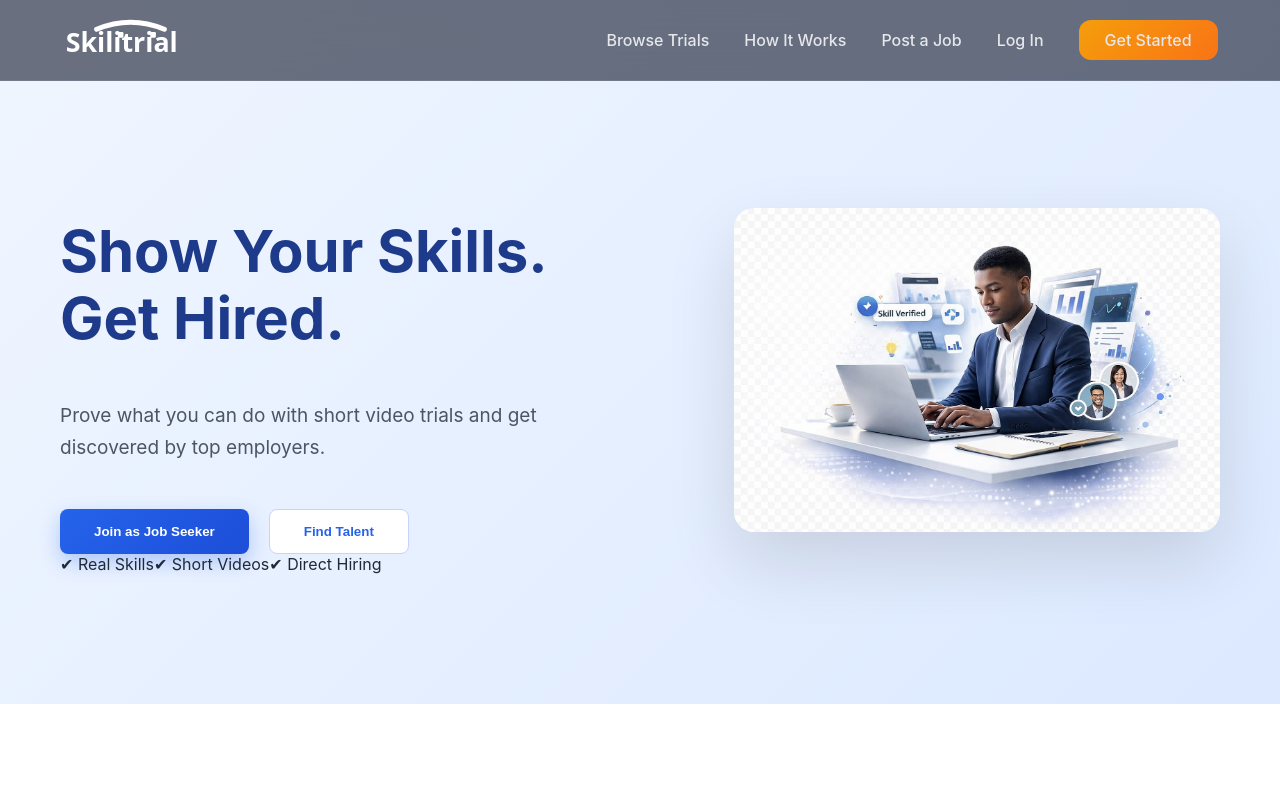
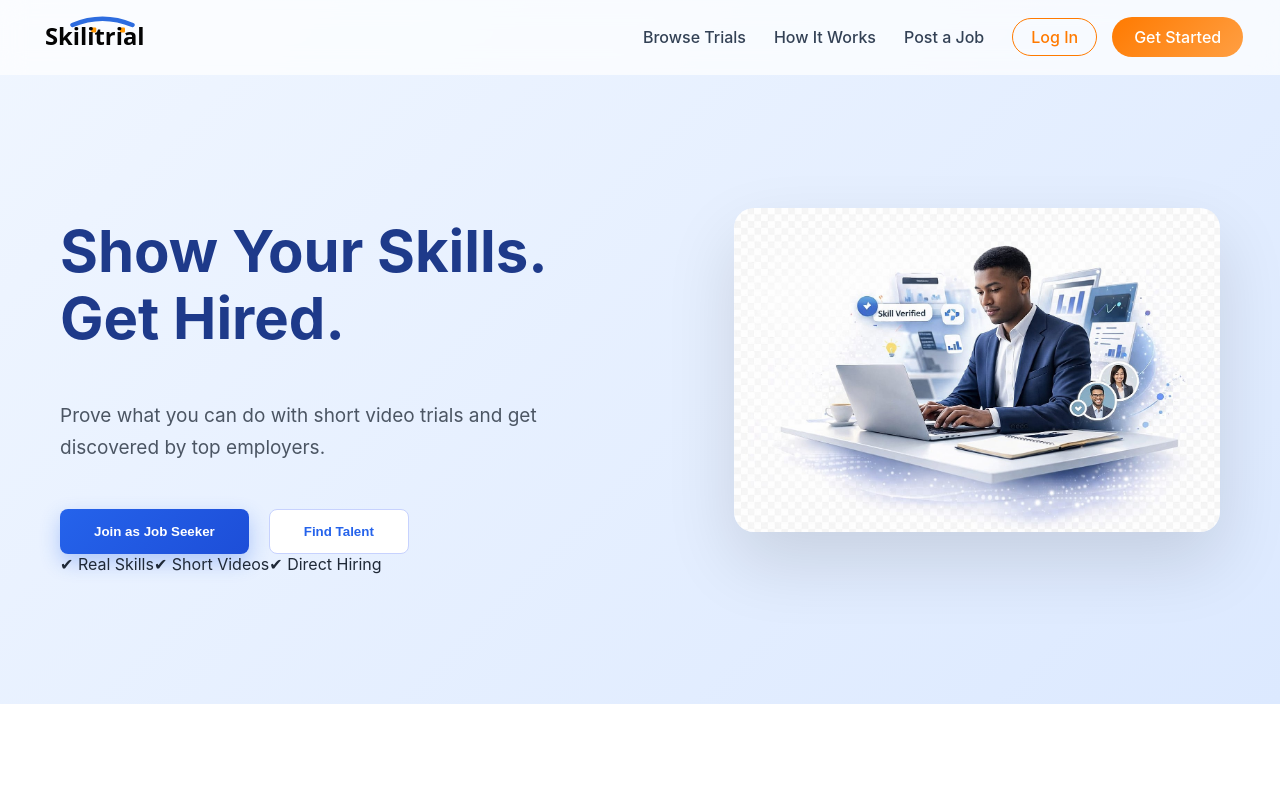
Before and after one commit to sahilbagal2004/Skilitrial, a React app in the folder skilitrial/frontend/: page / in a window 1280 px wide. Shown: the top 800 px of the page. Built offline with nearby package versions, Linux system fonts and the light colour scheme; the HTML template or start-up script is replaced by a standard one.

Commit message:
updated version

```diff
--- a/skilitrial/frontend/package.json
+++ b/skilitrial/frontend/package.json
@@ -11,6 +11,7 @@
   },
   "dependencies": {
     "axios": "^1.13.5",
+    "framer-motion": "^12.34.3",
     "lucide-react": "^0.575.0",
     "react": "^19.2.0",
     "react-dom": "^19.2.0",
--- a/skilitrial/frontend/src/components/Navbar.css
+++ b/skilitrial/frontend/src/components/Navbar.css
@@ -1,126 +1,182 @@
-/* ================= NAVBAR ================= */
-
+/* BASE NAVBAR */
 .navbar {
   position: fixed;
   top: 0;
-  left: 0;
-  width: 92%;
-  height: 80px;
+  width: 94%;
+  padding: 15px 40px;
+  display: flex;
+  justify-content: space-between;
+  align-items: center;
 
-  display: flex;
-  align-items: center;
-  justify-content: space-between;
+  backdrop-filter: blur(12px);
+  background: rgba(255, 255, 255, 0.7);
 
-  padding: 0 60px;
-
-  background: rgba(15, 23, 42, 0.6);
-  backdrop-filter: blur(20px);
-  -webkit-backdrop-filter: blur(20px);
-
-  border-bottom: 1px solid rgba(255,255,255,0.08);
+  border-bottom: 1px solid transparent;
+  transition: 0.3s ease;
   z-index: 1000;
 }
 
-/* ================= LOGO ================= */
-
-.logo {
-  display: flex;
-  align-items: center;
+/* Background change on scroll */
+.navbar.scrolled {
+  background: white;
+  box-shadow: 0 8px 30px rgba(0, 0, 0, 0.08);
+  border-bottom: 1px solid rgba(255, 122, 0, 0.2);
 }
 
-.logo img {
-  height: 45px;
-  filter: brightness(0) invert(1);
+/* SUBTLE GLOW LINE */
+.navbar::after {
+  content: "";
+  position: absolute;
+  bottom: 0;
+  left: 0;
+  width: 100%;
+  height: 2px;
+  background: linear-gradient(to right, #ff7a00, #ff9f43);
+  opacity: 0;
+  transition: 0.3s;
 }
 
-/* ================= NAV LINKS ================= */
+.navbar.scrolled::after {
+  opacity: 1;
+}
 
+/* LOGO */
+.logo img {
+  height: 40px;
+}
+
+/* NAV LINKS */
 .nav-links {
   display: flex;
   align-items: center;
-  gap: 35px;
-  margin-left: auto;   /* pushes links to right properly */
-  margin-right: 20px;  /* adds space from right edge */
+  gap: 28px;
 }
-/* NORMAL LINKS */
+
 .nav-links a {
-  color: #e5e7eb;
   text-decoration: none;
+  color: #334155;
   font-weight: 500;
-  font-size: 16px;
+  position: relative;
   transition: 0.3s ease;
 }
 
-.nav-links a:hover {
-  color: #f59e0b;
+/* ACTIVE LINK */
+.nav-links a.active {
+  color: #ff7a00;
+  font-weight: 600;
+}
+
+/* Underline animation */
+.nav-links a::after {
+  content: "";
+  position: absolute;
+  width: 0%;
+  height: 2px;
+  bottom: -6px;
+  left: 0;
+  background: #ff7a00;
+  transition: 0.3s ease;
+}
+
+.nav-links a:hover::after,
+.nav-links a.active::after {
+  width: 100%;
+}
+
+/* ============================= */
+/* AUTH BUTTONS (NEW ADDED) */
+/* ============================= */
+
+.auth-buttons {
+  display: flex;
+  align-items: center;
+  gap: 15px;
+}
+
+/* LOGIN BUTTON */
+.btn-login {
+  padding: 8px 18px;
+  border-radius: 20px;
+  border: 1px solid #ff7a00;
+  color: #ff7a00 !important;
+  font-weight: 500;
+  transition: 0.3s ease;
+}
+
+.btn-login:hover {
+  background: #ff7a00;
+  color: white !important;
 }
 
 /* GET STARTED BUTTON */
 .btn-start {
-  padding: 10px 26px;
-  background: linear-gradient(135deg, #f59e0b, #f97316);
-  color: white;
+  background: linear-gradient(135deg, #ff7a00, #ff9f43);
+  padding: 10px 22px;
+  border-radius: 25px;
+  color: white !important;
   font-weight: 600;
-  border-radius: 12px;
-  text-decoration: none;
   transition: 0.3s ease;
 }
 
 .btn-start:hover {
   transform: translateY(-2px);
-  box-shadow: 0 6px 20px rgba(249,115,22,0.4);
 }
 
-/* ================= HAMBURGER ================= */
-
+/* HAMBURGER */
 .hamburger {
   display: none;
-  font-size: 28px;
+  flex-direction: column;
   cursor: pointer;
-  color: white;
+  gap: 5px;
 }
 
-/* ================= SCROLL ANIMATION ================= */
-
-.navbar.hide {
-  transform: translateY(-100%);
-  transition: transform 0.3s ease;
+.hamburger span {
+  width: 25px;
+  height: 3px;
+  background: #333;
+  transition: 0.3s ease;
 }
 
-.navbar.show {
-  transform: translateY(0);
-  transition: transform 0.3s ease;
+/* HAMBURGER TO X */
+.hamburger.open span:nth-child(1) {
+  transform: rotate(45deg) translate(5px, 5px);
 }
 
-/* ================= MOBILE FIX ================= */
+.hamburger.open span:nth-child(2) {
+  opacity: 0;
+}
 
-@media (max-width: 768px) {
+.hamburger.open span:nth-child(3) {
+  transform: rotate(-45deg) translate(5px, -5px);
+}
 
-  .navbar {
-    padding: 0 20px;
+/* MOBILE */
+@media (max-width: 900px) {
+  .hamburger {
+    display: flex;
   }
 
   .nav-links {
     position: absolute;
     top: 80px;
-    left: 0;
-    width: 100%;
-
-    background: rgba(15, 23, 42, 0.95);
-
-    display: none;
+    right: -100%;
     flex-direction: column;
-    align-items: center;
-
-    padding: 25px 0;
-    gap: 25px;
+    background: white;
+    width: 250px;
+    padding: 25px;
+    gap: 20px;
+    border-radius: 15px;
+    box-shadow: 0 20px 40px rgba(0, 0, 0, 0.1);
+    transition: 0.4s ease;
   }
 
   .nav-links.active {
-    display: flex;
+    right: 20px;
   }
 
-  .hamburger {
-    display: block;
+  /* Stack buttons on mobile */
+  .auth-buttons {
+    flex-direction: column;
+    width: 100%;
   }
 }
--- a/skilitrial/frontend/src/components/Navbar.jsx
+++ b/skilitrial/frontend/src/components/Navbar.jsx
@@ -1,75 +1,87 @@
 import "./Navbar.css";
 import logo from "../assets/logo.svg";
-import { Link } from "react-router-dom";
+import { NavLink } from "react-router-dom";
 import { useState, useEffect } from "react";
+import { motion } from "framer-motion";
 
 function Navbar() {
   const [showNavbar, setShowNavbar] = useState(true);
   const [lastScrollY, setLastScrollY] = useState(0);
-  const [menuOpen, setMenuOpen] = useState(false); // 🔥 Added
+  const [menuOpen, setMenuOpen] = useState(false);
+  const [scrolled, setScrolled] = useState(false);
 
   useEffect(() => {
     const handleScroll = () => {
-      if (window.scrollY > lastScrollY) {
-        setShowNavbar(false); // scrolling down
+      if (window.scrollY > lastScrollY && window.scrollY > 80) {
+        setShowNavbar(false);
       } else {
-        setShowNavbar(true); // scrolling up
+        setShowNavbar(true);
       }
+
+      setScrolled(window.scrollY > 50);
       setLastScrollY(window.scrollY);
     };
 
     window.addEventListener("scroll", handleScroll);
-
-    return () => {
-      window.removeEventListener("scroll", handleScroll);
-    };
+    return () => window.removeEventListener("scroll", handleScroll);
   }, [lastScrollY]);
 
   return (
-    <nav className={`navbar ${showNavbar ? "show" : "hide"}`}>
+    <motion.nav
+      initial={{ y: -80 }}
+      animate={{ y: showNavbar ? 0 : -100 }}
+      transition={{ duration: 0.4 }}
+      className={`navbar ${scrolled ? "scrolled" : ""}`}
+    >
+      {/* LOGO */}
+      <NavLink to="/" className="logo">
+        <img src={logo} alt="Skilitrial Logo" />
+      </NavLink>
 
-      {/* LOGO */}
-      <Link to="/" className="logo">
-        <img src={logo} alt="Skilitrial Logo" />
-      </Link>
-
-      {/* HAMBURGER ICON */}
+      {/* HAMBURGER */}
       <div
-        className="hamburger"
+        className={`hamburger ${menuOpen ? "open" : ""}`}
         onClick={() => setMenuOpen(!menuOpen)}
       >
-        ☰
+        <span></span>
+        <span></span>
+        <span></span>
       </div>
 
       {/* NAV LINKS */}
       <div className={`nav-links ${menuOpen ? "active" : ""}`}>
+        <NavLink to="/browse-trials" onClick={() => setMenuOpen(false)}>
+          Browse Trials
+        </NavLink>
 
-        <Link to="/browse-trials" onClick={() => setMenuOpen(false)}>
-          Browse Trials
-        </Link>
+        <NavLink to="/how-it-works" onClick={() => setMenuOpen(false)}>
+          How It Works
+        </NavLink>
 
-        <Link to="/" onClick={() => setMenuOpen(false)}>
-          How It Works
-        </Link>
+        <NavLink to="/post-job" onClick={() => setMenuOpen(false)}>
+          Post a Job
+        </NavLink>
 
-        <Link to="/" onClick={() => setMenuOpen(false)}>
-          Post a Job
-        </Link>
+        {/* ✅ Added Login + Get Started */}
+        <div className="auth-buttons">
+          <NavLink
+            to="/login"
+            className="btn-login"
+            onClick={() => setMenuOpen(false)}
+          >
+            Log In
+          </NavLink>
 
-        <Link to="/login" onClick={() => setMenuOpen(false)}>
-          Log In
-        </Link>
-
-        <Link
-          to="/register"
-          className="btn-start"
-          onClick={() => setMenuOpen(false)}
-        >
-          Get Started
-        </Link>
-
+          <NavLink
+            to="/register"
+            className="btn-start"
+            onClick={() => setMenuOpen(false)}
+          >
+            Get Started
+          </NavLink>
+        </div>
       </div>
-    </nav>
+    </motion.nav>
   );
 }
 
```
Also changed, not shown: 1 other file (tests, documents, lock files or other folders).
